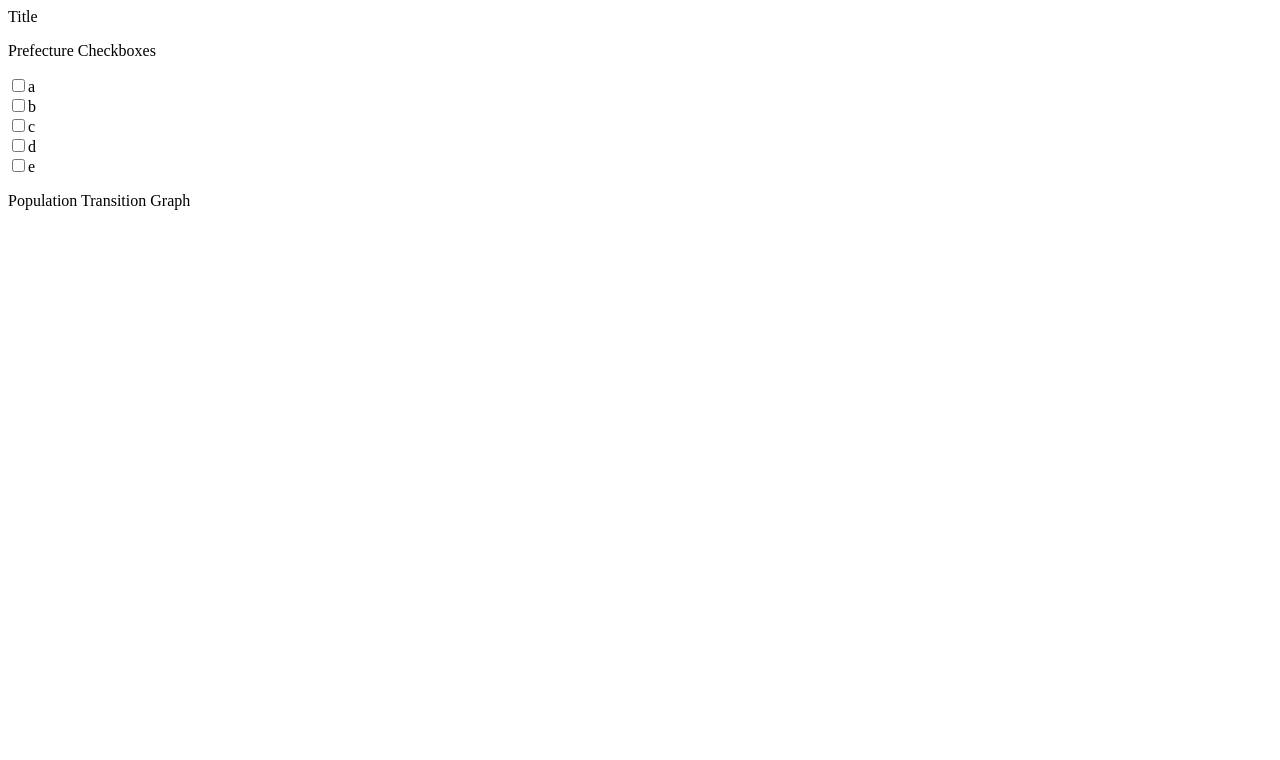
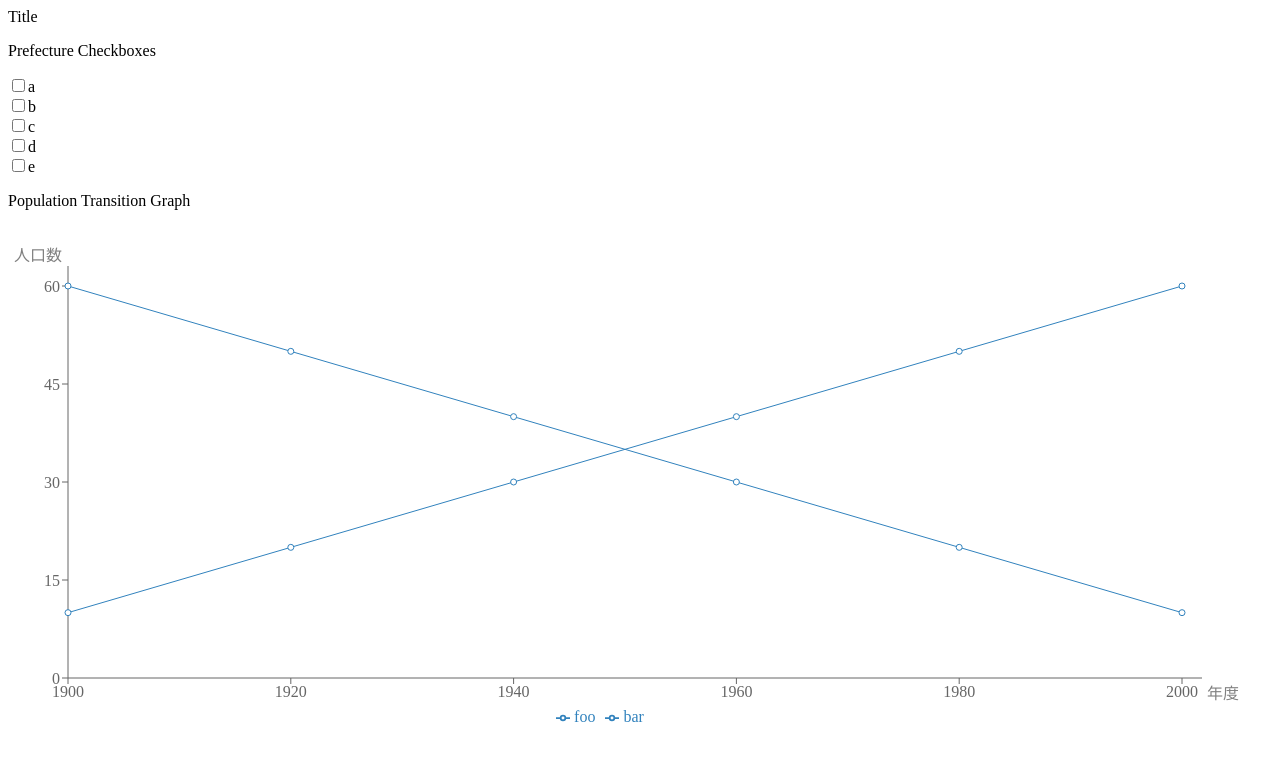
Before and after one commit to N1koge/resas-pop, a Next.js app: page / in a window 1280 px wide. Shown: the top 760 px of the page. Built offline with nearby package versions, Linux system fonts and the light colour scheme.

Commit message:
declare types

```diff
--- a/src/components/PopulationTransitionGraph.tsx
+++ b/src/components/PopulationTransitionGraph.tsx
@@ -9,19 +9,19 @@ import {
   Legend,
 } from 'recharts';
 
-type ChartData = { label: string; values: { name: string; value: number }[] };
+import type { PopData } from '../interfaces/resas';
 
-type ChartParam = {
+type ChartParams = {
   xLabel: string;
   yLabel: string;
-  data: ChartData[];
+  data: PopData[];
 };
 
-const renderLineChart = ({ xLabel, yLabel, data }: ChartParam) => (
+const renderLineChart = ({ xLabel, yLabel, data }: ChartParams) => (
   <ResponsiveContainer>
     <LineChart margin={{ top: 40, right: 70 }}>
       <XAxis
-        dataKey="name"
+        dataKey="year"
         allowDuplicatedCategory={false}
         padding={{ right: 20 }}
       >
@@ -33,43 +33,48 @@ const renderLineChart = ({ xLabel, yLabel, data }: ChartParam) => (
       <Tooltip />
       <Legend />
       {data.map((d) => (
-        <Line dataKey="value" data={d.values} name={d.label} key={d.label} />
+        <Line
+          dataKey="value"
+          data={d.data}
+          name={d.prefName}
+          key={d.prefName}
+        />
       ))}
     </LineChart>
   </ResponsiveContainer>
 );
 
-const sampleGraphData: ChartData[] = [
+const sampleGraphData: PopData[] = [
   {
-    label: 'foo',
-    values: [
-      { name: 'a', value: 10 },
-      { name: 'b', value: 20 },
-      { name: 'c', value: 30 },
-      { name: 'd', value: 40 },
-      { name: 'e', value: 50 },
-      { name: 'f', value: 60 },
+    prefName: 'foo',
+    data: [
+      { year: 1900, value: 10 },
+      { year: 1920, value: 20 },
+      { year: 1940, value: 30 },
+      { year: 1960, value: 40 },
+      { year: 1980, value: 50 },
+      { year: 2000, value: 60 },
     ],
   },
   {
-    label: 'bar',
-    values: [
-      { name: 'a', value: 60 },
-      { name: 'b', value: 50 },
-      { name: 'c', value: 40 },
-      { name: 'd', value: 30 },
-      { name: 'e', value: 20 },
-      { name: 'f', value: 10 },
+    prefName: 'bar',
+    data: [
+      { year: 1900, value: 60 },
+      { year: 1920, value: 50 },
+      { year: 1940, value: 40 },
+      { year: 1960, value: 30 },
+      { year: 1980, value: 20 },
+      { year: 2000, value: 10 },
     ],
   },
 ];
 
 const PopulationTransitionGraph = () => (
-  <div>
+  <div style={{ width: '100%', height: '500px' }}>
     <p>Population Transition Graph</p>
     {renderLineChart({
-      xLabel: 'xLabel',
-      yLabel: 'yLabel',
+      xLabel: '年度',
+      yLabel: '人口数',
       data: sampleGraphData,
     })}
   </div>
--- /dev/null
+++ b/src/interfaces/resas.ts
@@ -0,0 +1,36 @@
+export type PrefCode = number;
+export type PrefName = string;
+export type Selected = boolean;
+
+export type Pref = {
+  prefCode: PrefCode;
+  prefName: PrefName;
+};
+
+export type Pop = {
+  year: number;
+  value: number;
+  rate?: number;
+};
+
+export type PopResData = {
+  label: string;
+  data: Pop[];
+};
+
+export type PopData = { prefName: PrefName; data: Pop[] };
+
+type ResasResBase = {
+  message: null | string;
+};
+
+export type ResasPrefRes = ResasResBase & {
+  result: Pref[];
+};
+
+export type ResasPopRes = ResasResBase & {
+  result: {
+    boundaryYear: number;
+    data: PopResData[];
+  };
+};
```
